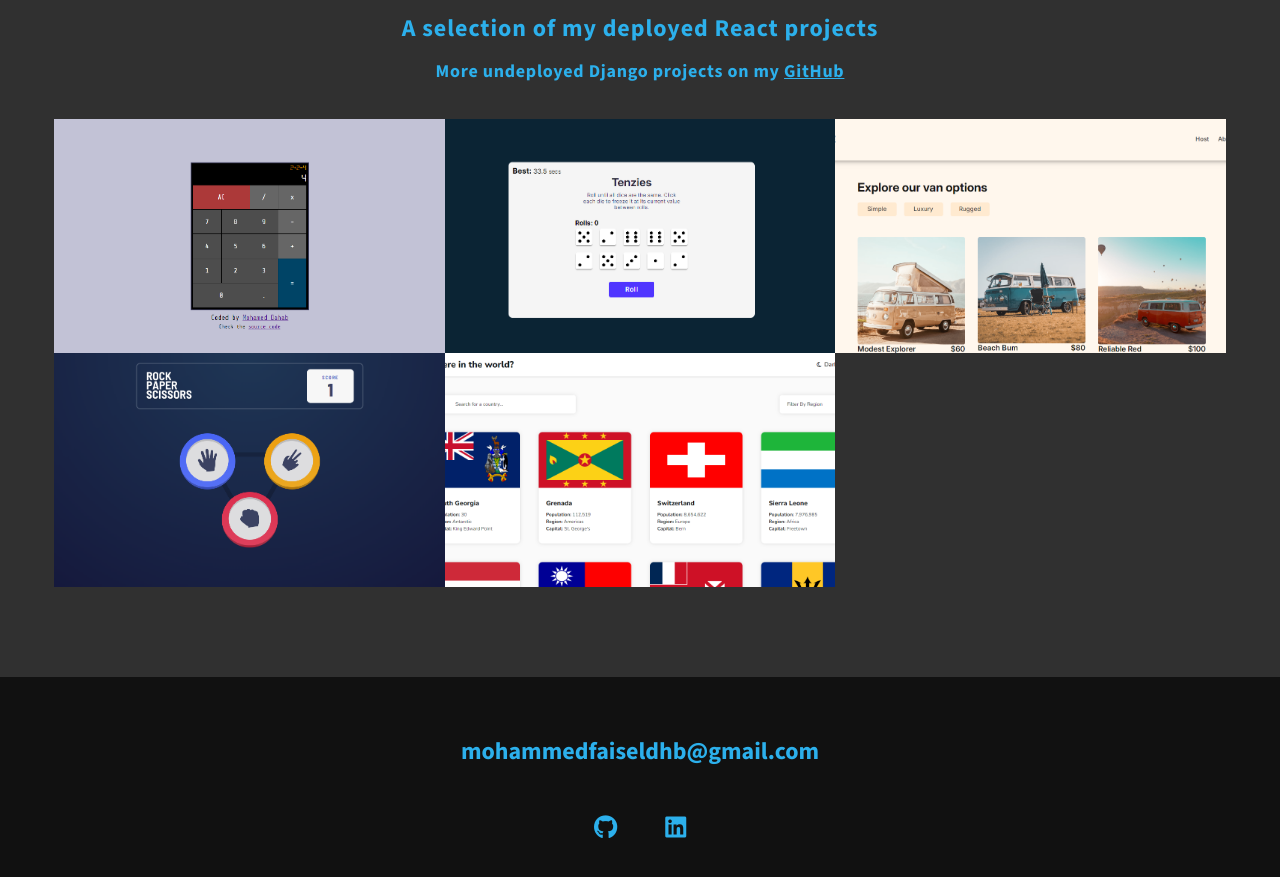
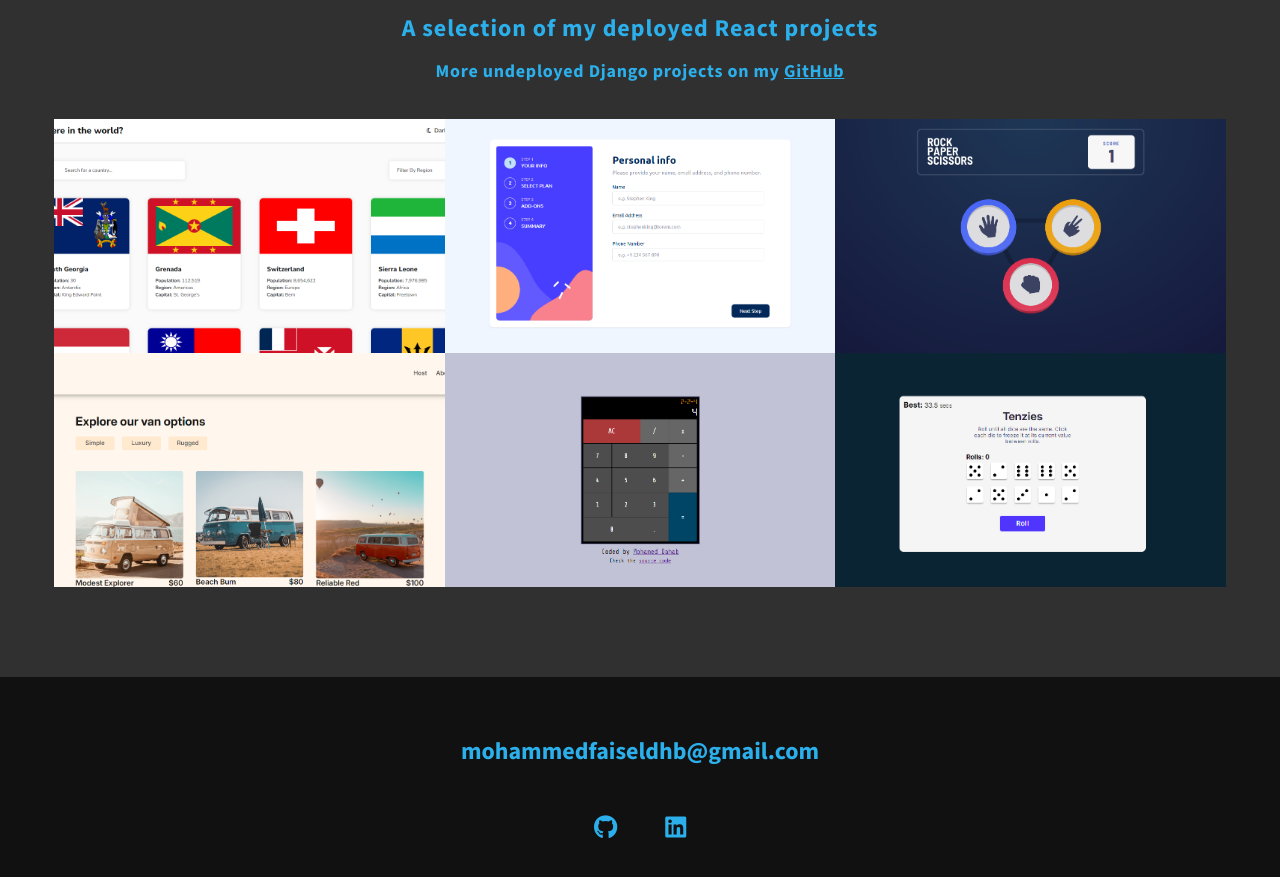
Before and after one commit to MohamDah/Portfolio-react, a React (Vite) app: page / in a window 1280 px wide. Shown: the part 1900-2777 px from the top of the page. Built offline with nearby package versions, Linux system fonts and the light colour scheme.

Commit message:
added form project

```diff
--- a/src/Work.jsx
+++ b/src/Work.jsx
@@ -23,6 +23,3 @@ export default function Work() {
         </section>
     )
 }
-                // <a href="https://github.com/me50/MohamDah" className="portfolio__item">
-                //     <img src={tba} alt="" className="portfolio__img" />
-                // </a>
--- a/src/projects.js
+++ b/src/projects.js
@@ -3,41 +3,49 @@ import tenzies from "./images/tenzies.png"
 import vans from "./images/vans.png"
 import rockPaperScissors from "./images/rock-paper-scissors.png"
 import countries from "./images/countries.png"
+import form from "./images/form.png"
 
 const projects = [
     {
         id: 1,
+        name: "REST Countries",
+        image: countries,
+        url: "https://mohamdah-countries.netlify.app/",
+        description: ""
+    },
+    {
+        id: 2,
+        name: "Multi-step Form",
+        image: form,
+        url: "https://mohamdah-multi-step-form.netlify.app/",
+        description: ""
+    },
+    {
+        id: 3,
+        name: "Rock Paper Scissors",
+        image: rockPaperScissors,
+        url: "https://mohamdah-rock-paper-scissors.netlify.app/",
+        description: ""
+    },
+    {
+        id: 4,
+        name: "VansLife",
+        image: vans,
+        url: "https://mohamdah-vanlife.netlify.app/",
+        description: ""
+    },
+    {
+        id: 5,
         name: "Calculator",
         image: calc,
         url: "https://mohamdah-calculator.netlify.app/",
         description: "This is my first project to do all by myself after learning React. It's not too complicated, although there were some parts related to logic that were a little annoying to figure out. This is made as a clone of freeCodeCamp's JavaScript Calculator project. I wanted something to practice the React stuff I learnt and thought their project would be great as they would give me a clear target to work toward, instead of trying think of and design an idea of mine. This took me around 7-8 hours of work over the span of 2 days."
     },
     {
-        id: 2,
+        id: 6,
         name: "Tenzies",
         image: tenzies,
         url: "https://mohamdah-tenzies.netlify.app/",
-        description: ""
-    },
-    {
-        id: 3,
-        name: "VansLife",
-        image: vans,
-        url: "https://mohamdah-vanlife.netlify.app/",
-        description: ""
-    },
-    {
-        id: 4,
-        name: "Rock Paper Scissors",
-        image: rockPaperScissors,
-        url: "https://mohamdah-rock-paper-scissors.netlify.app/",
-        description: ""
-    },
-    {
-        id: 5,
-        name: "REST Countries",
-        image: countries,
-        url: "https://mohamdah-countries.netlify.app/",
         description: ""
     },
 
--- a/src/styles.css
+++ b/src/styles.css
@@ -455,7 +455,7 @@ header {
 }
 
 .portfolio__item:focus .portfolio__img,
-.portfolio__img:hover {
+.portfolio__item:hover .portfolio__img {
   transform: scale(1.2);
   opacity: 0.5;
 }
```
Also changed, not shown: src/images/form.png (added).
